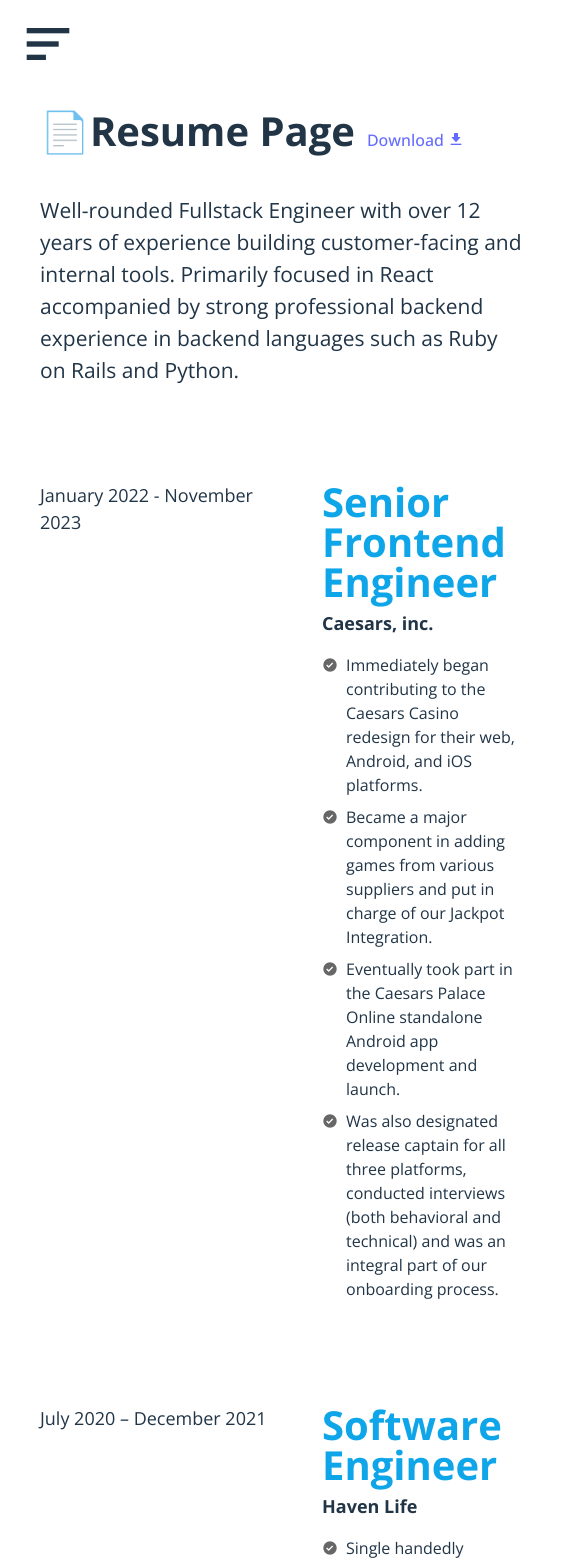
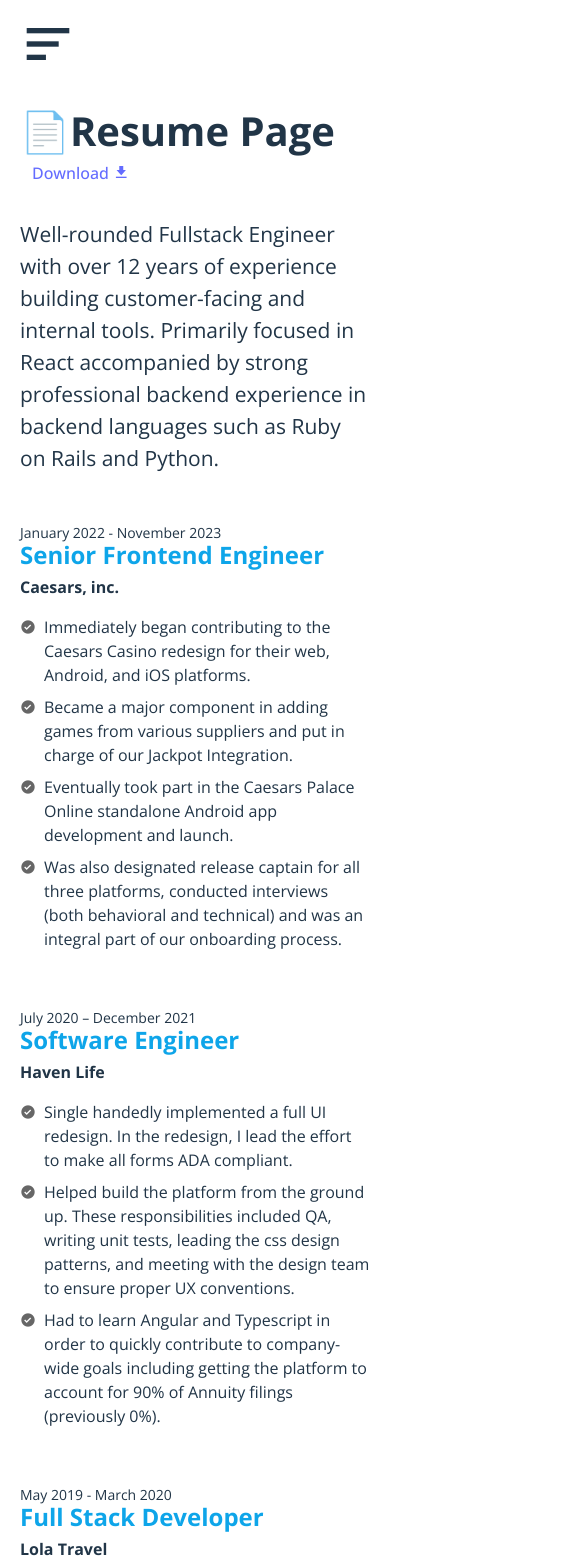
Before and after one commit to chaz9127/chasani-dev, a React (Vite) app: page /resume in a window 390 px wide. Shown: the top 1563 px of the page, 566 px wide, since content can reach past the window. Built offline with nearby package versions, Linux system fonts and the light colour scheme.

Commit message:
finalizing mobile styles

```diff
--- a/src/App.scss
+++ b/src/App.scss
@@ -9,6 +9,7 @@
 
 @media (max-width: 768px) {
   .app .content {
+    padding: 20px 20px;
     margin-left: 0;
     width: 100%;
     max-width: 100%;
--- a/src/components/Job/Job.jsx
+++ b/src/components/Job/Job.jsx
@@ -1,4 +1,4 @@
-import React, {useState, useEffect} from 'react';
+import {useState, useEffect} from 'react';
 import PropTypes from 'prop-types';
 import './Job.scss';
 const Job = (props) => {
--- a/src/components/Job/Job.scss
+++ b/src/components/Job/Job.scss
@@ -1,5 +1,6 @@
 .job-container {
     display: flex;
+    flex-direction: column;
     margin-top: 96px;
     opacity: 0;
     transform: translateX(-100%);
@@ -44,8 +45,28 @@
     }
 }
 
+@media (max-width: 768px) {
+    .job-container {
+        margin-top: 48px;
+        .date-range {
+            font-size: 0.875rem;
+        }
+        .job-details {
+            margin-left: 0;
+            .title {
+                font-size: 1.5rem;
+            }
+            .company {
+                font-size: 1rem;
+            }
+        }
+    }
+}
+
 @media (prefers-color-scheme: light) {
-    .job-container .job-details .bullet-point i {
-        color: rgba(0,0,0,0.6)
+    .job-container .job-details {
+        .bullet-point i {
+            color: rgba(0,0,0,0.6);
+        }
     }
   }
--- a/src/components/Project/Project.scss
+++ b/src/components/Project/Project.scss
@@ -28,6 +28,7 @@
         .pill-container {
             display: flex;
             gap: 6px;
+            flex-wrap: wrap;
         }
         h4 {
             font-size: 21px;
--- a/src/pages/About/About.scss
+++ b/src/pages/About/About.scss
@@ -45,7 +45,7 @@
             width: 100px;
             img {
                 width: 150px;
-                margin-left: -50px;;
+                margin-left: -25px;;
             }
         }
     }
--- a/src/pages/Home/Home.scss
+++ b/src/pages/Home/Home.scss
@@ -11,6 +11,7 @@
 .projects-container {
     display: flex;
     flex-direction: column;
+    max-width: 100%;
 }
 
 .highlight {
--- a/src/pages/Resume/Resume.scss
+++ b/src/pages/Resume/Resume.scss
@@ -1,5 +1,5 @@
 .download-link {
     font-size: 16px;
-    display: inline-block;
+    display: block;
     margin-left: 12px;
 }
```
